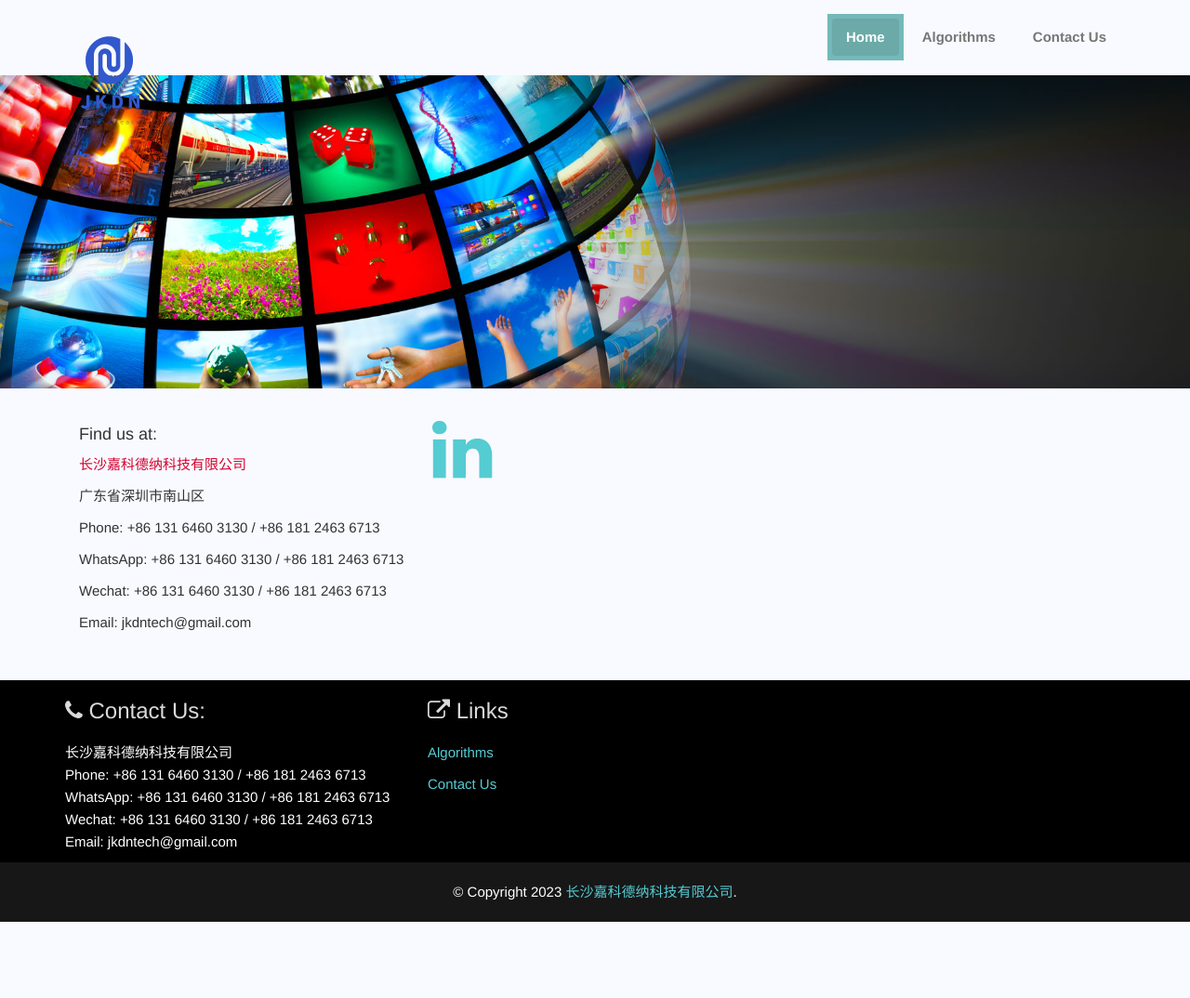
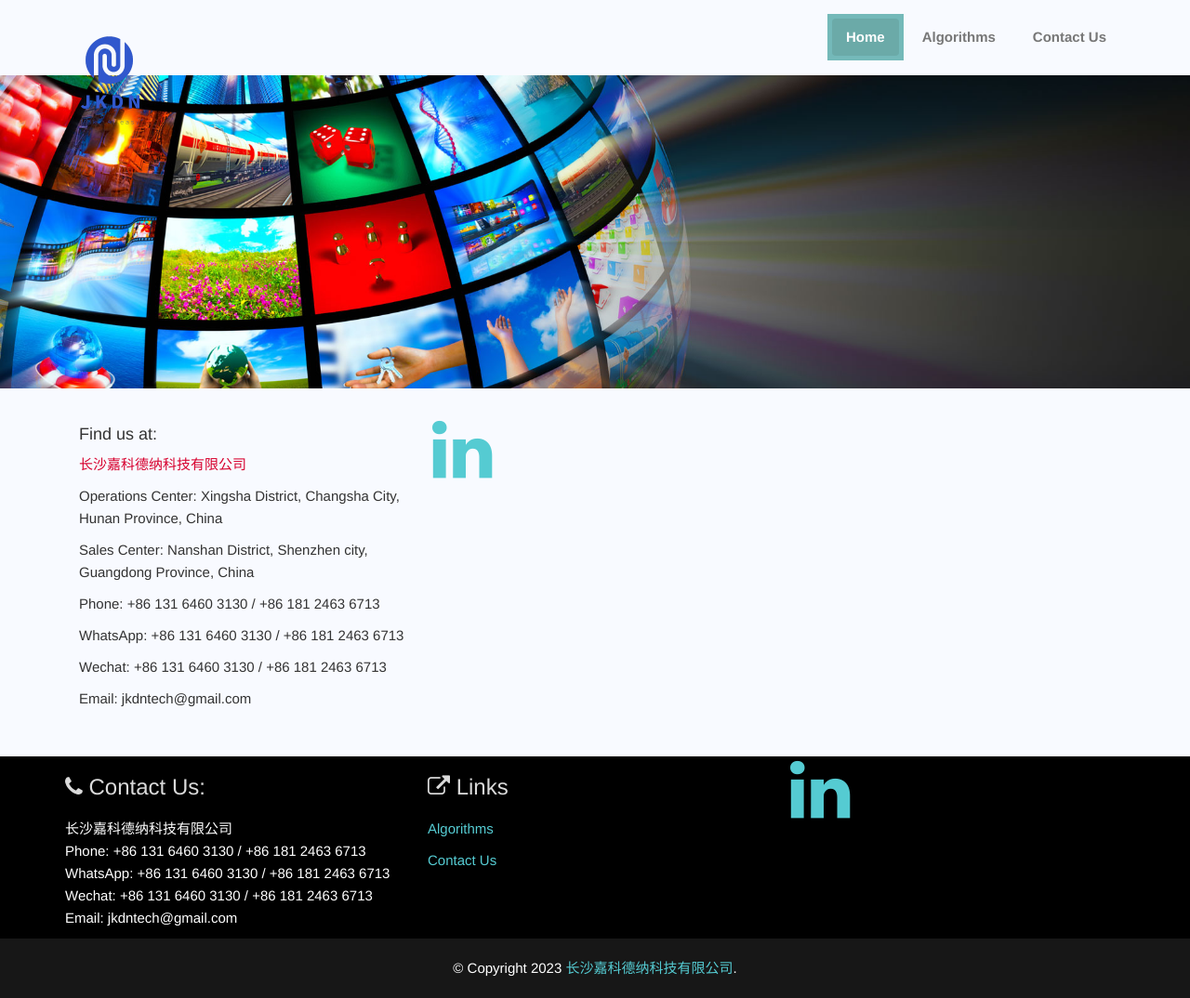
Before and after one commit to JKDN-Tech/JKDN-Tech.github.io, a Jekyll site: the page built from contact.html, in a window 1280 px wide. Shown: the whole page at 93% size. Built offline with Jekyll 4.4.1, drawn with Linux system fonts in a browser that asks for light colours; before the commit the page ends 992 px from its top, so only the background shows below that.

Commit message:
auto update

```diff
--- a/_includes/footer.html
+++ b/_includes/footer.html
@@ -17,6 +17,9 @@
         <p><a href="/algorepos"> Algorithms </a></p>
         <p><a href="/contact"> Contact Us </a></p>
       </div>
+      <div class="col-md-4">
+        <a class="services-icon" href="{{ site.linkedin_link }}"><i class="fa fa-linkedin fa-5x"></i></a>
+      </div>
     </div>
   </div>
 
--- a/contact.html
+++ b/contact.html
@@ -15,7 +15,8 @@ published: true
         <h4>Find us at:</h4>
 
         <p class="block-author">{{ site.company_name }}</p>
-        <p>{{ site.address_line }}</p>
+        <p>Operations Center: Xingsha District, Changsha City, Hunan Province, China</p>
+        <p>Sales Center: Nanshan District, Shenzhen city, Guangdong Province, China</p>
         <p>Phone: {{ site.telephone_number }}</p>
         <p>WhatsApp: {{ site.telephone_number }}</p>
         <p>Wechat: {{ site.telephone_number }}</p>
```
